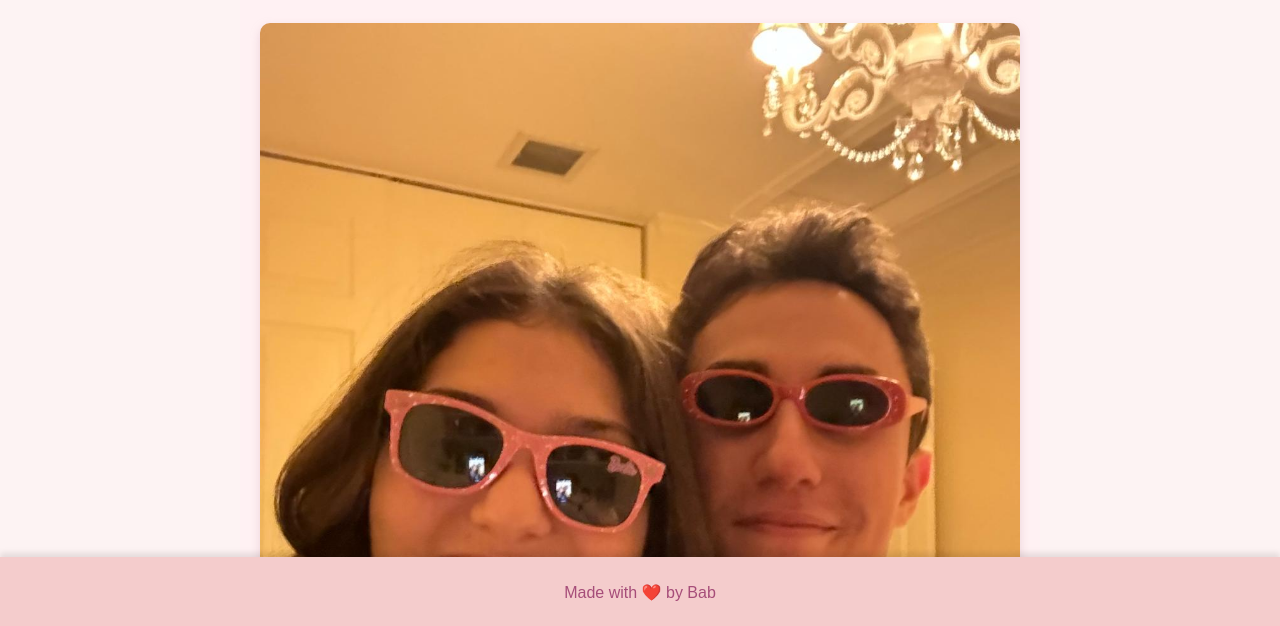
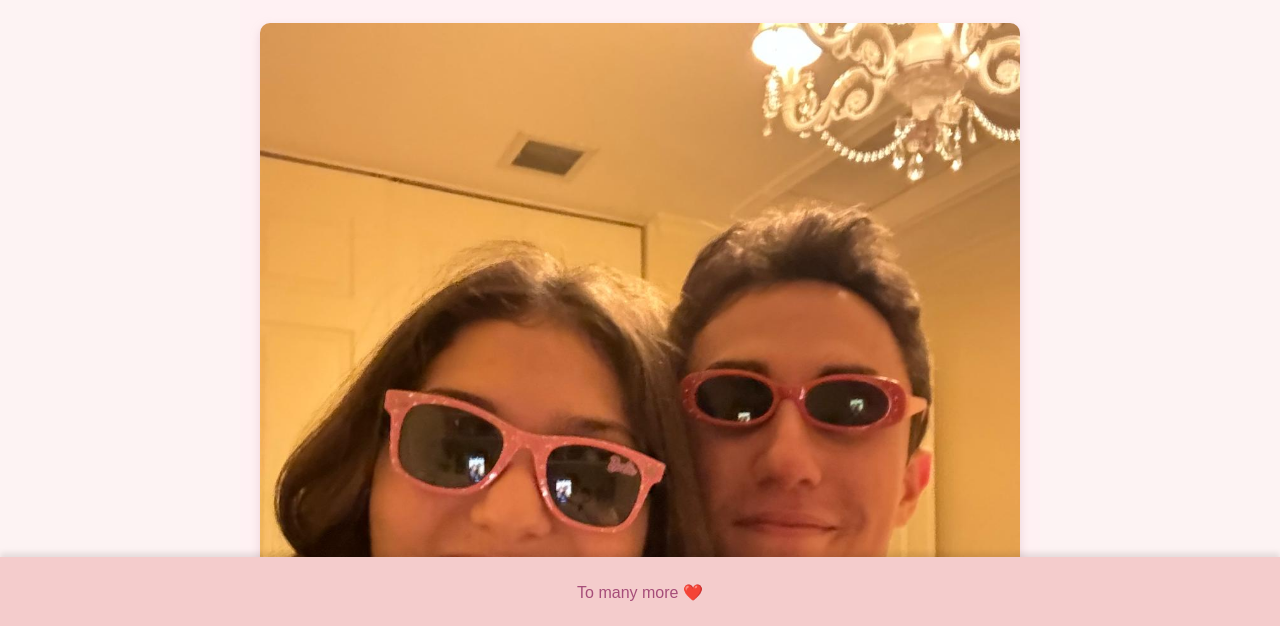
Before and after one commit to petery23/The-Babverse, a plain HTML site: page index.html in a window 1280 px wide. Shown: the part 172-798 px from the top of the page. Drawn offline with Linux system fonts and the light colour scheme.

Commit message:
Update index.html

```diff
--- a/index.html
+++ b/index.html
@@ -132,7 +132,7 @@
         </section>
     </main>
     <footer>
-        <p>Made with ❤️ by Bab</p>
+        <p>To many more ❤️</p>
     </footer>
 </body>
 </html>
```
